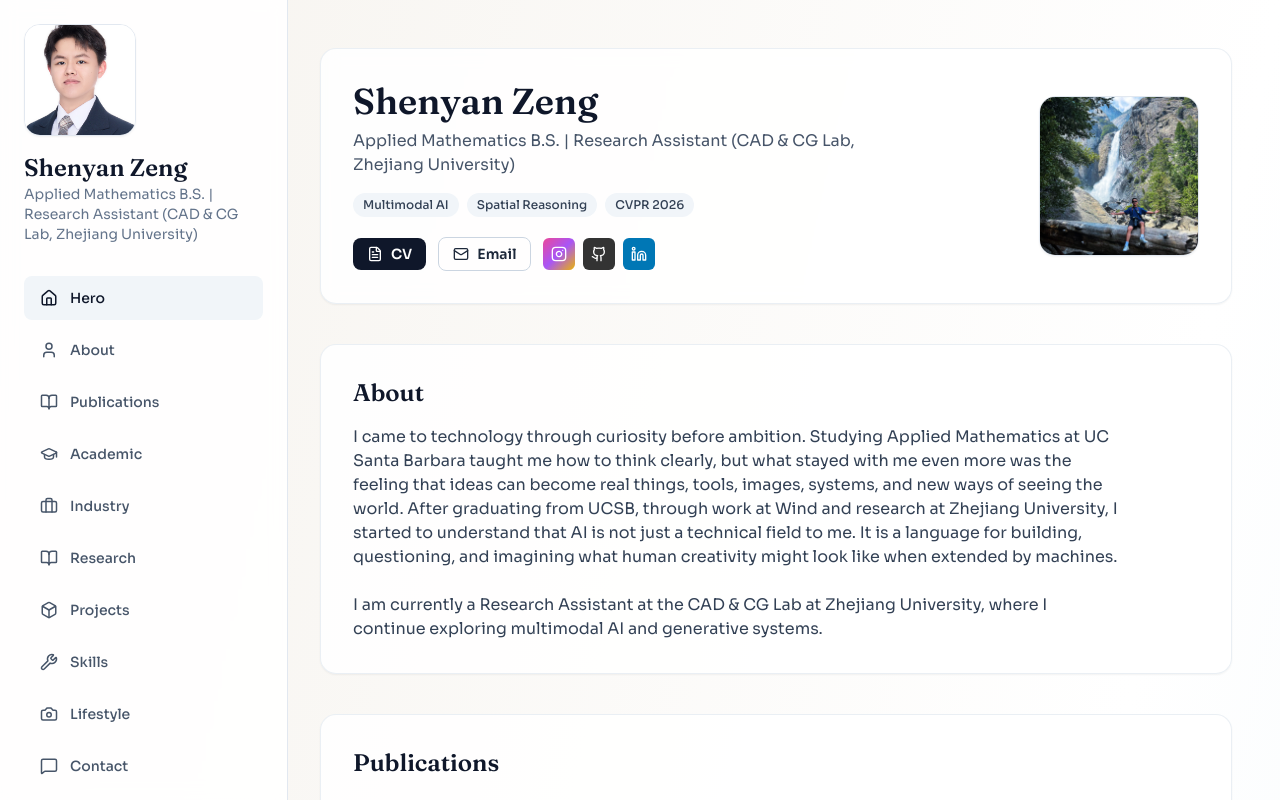
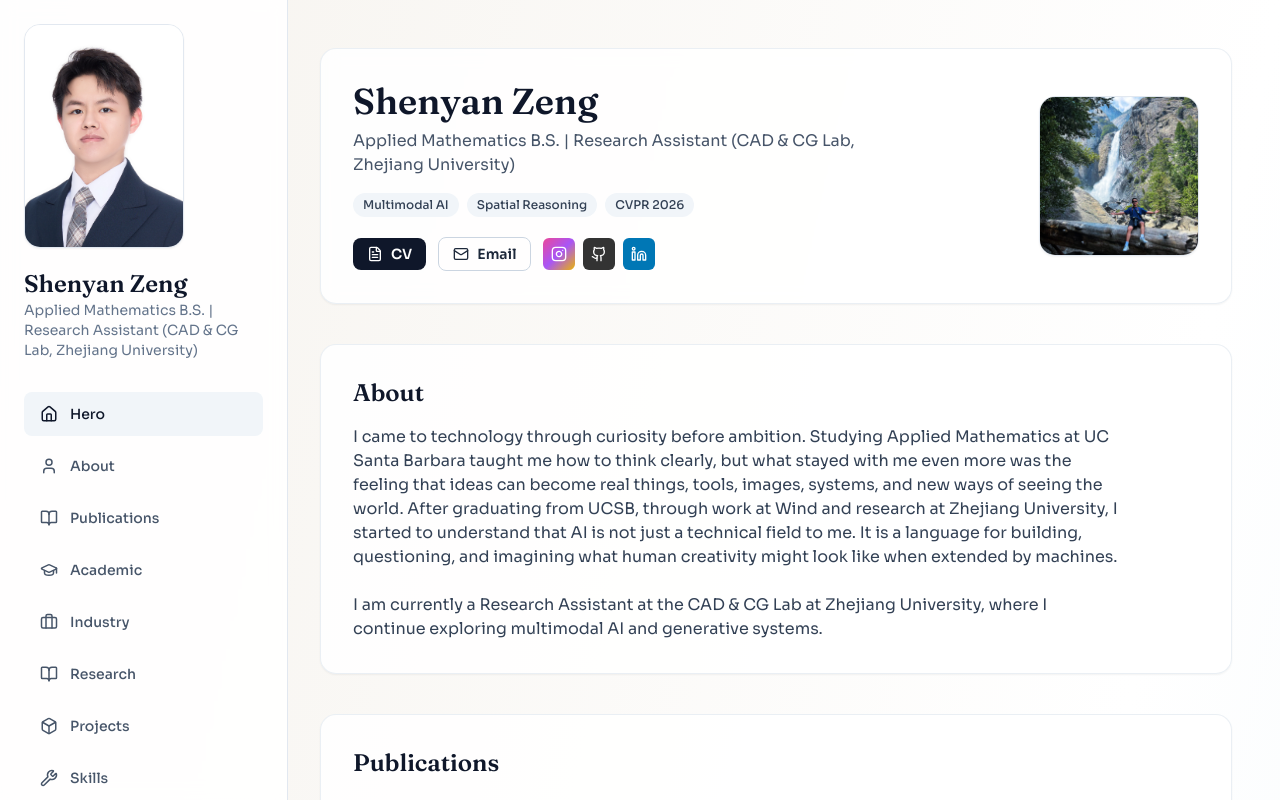
Before and after one commit to Samzengsy/Personal-Website, a React (Vite) app: page / in a window 1280 px wide. Shown: the top 800 px of the page. Built offline with nearby package versions, Linux system fonts and the light colour scheme.

Commit message:
Enlarge portrait profile photo

```diff
--- a/components/Sidebar.tsx
+++ b/components/Sidebar.tsx
@@ -11,8 +11,8 @@ export const Sidebar: React.FC<SidebarProps> = ({ activeSection, onNavigate }) =
     <aside className="w-full lg:w-72 lg:h-screen lg:fixed lg:top-0 lg:left-0 bg-white/90 backdrop-blur shadow-sm lg:shadow-none border-b lg:border-b-0 lg:border-r border-slate-200 z-50 flex flex-col">
       <div className="p-4 lg:p-6 flex lg:flex-col items-center lg:items-start justify-between lg:justify-start w-full gap-4">
         <div className="flex items-center lg:flex-col lg:items-start gap-4 lg:gap-2 lg:w-full">
-          <div className="relative w-12 h-12 lg:w-28 lg:h-28 lg:mb-2 rounded-2xl overflow-hidden border border-slate-200 shadow-sm flex-shrink-0">
-            <img src={PROFILE.avatar} alt={PROFILE.name} className="w-full h-full object-cover" />
+          <div className="relative w-14 h-[4.9rem] lg:w-40 lg:h-56 lg:mb-3 rounded-2xl overflow-hidden border border-slate-200 bg-slate-50 shadow-sm flex-shrink-0">
+            <img src={PROFILE.avatar} alt={PROFILE.name} className="w-full h-full object-contain" />
           </div>
 
           <div className="text-left">
```
